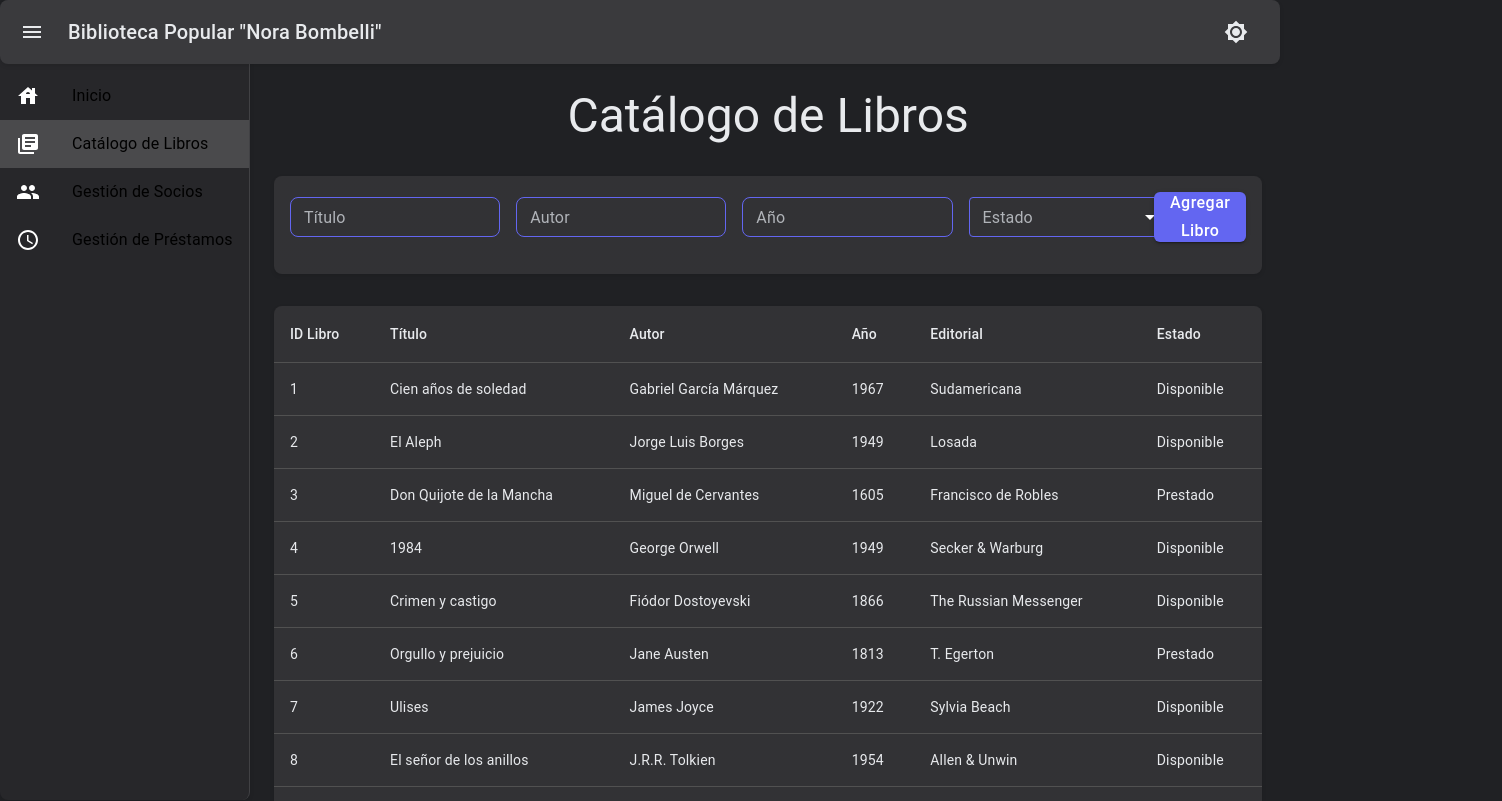
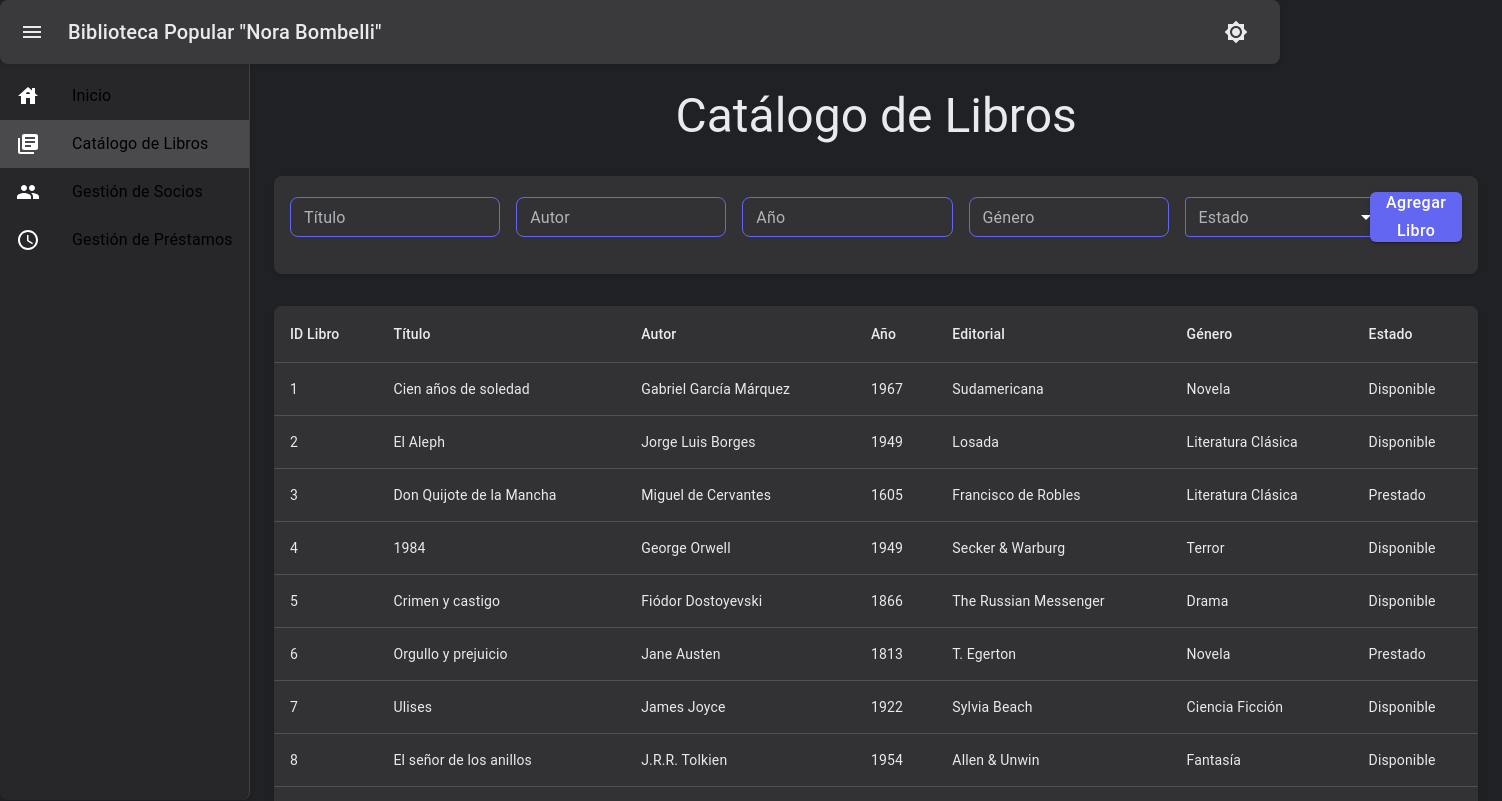
Before and after one commit to IgnacioNGarcia/biblioteca_front, a Next.js app: page /libros in a window 1280 px wide. Shown: the top 801 px of the page, 1502 px wide, since content can reach past the window. Built offline with nearby package versions, Linux system fonts and the light colour scheme.

Commit message:
Agrego filtrado por géneros con autocompletado y el detalle del género en el id de libros y préstamo. Agrego el género en mockData.

```diff
--- a/src/pages/libros/index.tsx
+++ b/src/pages/libros/index.tsx
@@ -18,11 +18,14 @@ import {
   FormControl,
   InputLabel,
   Select,
-  MenuItem
+  MenuItem,
+  Autocomplete
 } from '@mui/material';
 import { useRouter } from 'next/router';
 import { librosMock } from '../../utils/mockData';
 import { useState } from 'react';
+import { generos } from '../../utils/mockData';
+
 
 export default function LibrosPage() {
   const router = useRouter();
@@ -31,10 +34,11 @@ export default function LibrosPage() {
     autor: '',
     año: '',
     estado: '',
+    genero: ''
   });
   const [page, setPage] = React.useState(0);
   const [rowsPerPage, setRowsPerPage] = React.useState(10);
-
+  const [generoValue, setGeneroValue] = React.useState('');
 
   const librosFiltrados = React.useMemo(() => {
     return librosMock.filter(libro => {
@@ -42,7 +46,8 @@ export default function LibrosPage() {
         libro.titulo.toLowerCase().includes(filtros.titulo.toLowerCase()) &&
         libro.autor.toLowerCase().includes(filtros.autor.toLowerCase()) &&
         (filtros.año === '' || libro.año.toString().includes(filtros.año)) &&
-        (filtros.estado === '' ||filtros.estado === 'Todos' || libro.disponible === (filtros.estado === 'Disponible'))
+        (filtros.estado === '' ||filtros.estado === 'Todos' || libro.disponible === (filtros.estado === 'Disponible')) &&
+        (filtros.genero === '' || libro.genero.toLowerCase().includes(filtros.genero.toLowerCase()))
       );
     });
   }, [filtros]);
@@ -108,6 +113,22 @@ export default function LibrosPage() {
                 onChange={(e) => setFiltros({...filtros, año: e.target.value})}
                 sx={{ minWidth: 200 }}
               />
+              <Autocomplete
+                size="small"
+                options={generos}
+                value={filtros.genero}
+                onChange={(_, newValue) => setFiltros({...filtros, genero: newValue || ''})}
+                renderInput={(params) => (
+                  <TextField
+                    {...params}
+                    label="Género"
+                    variant="outlined"
+                    sx={{ minWidth: 200 }}
+                  />
+                )}
+                freeSolo
+                autoSelect
+              />
               <FormControl size="small">
                 <InputLabel id="estado-label">Estado</InputLabel>
                 <Select
@@ -164,6 +185,7 @@ export default function LibrosPage() {
               <TableCell>Autor</TableCell>
               <TableCell>Año</TableCell>
               <TableCell>Editorial</TableCell>
+              <TableCell>Género</TableCell>
               <TableCell>Estado</TableCell>
             </TableRow>
           </TableHead>
@@ -180,6 +202,7 @@ export default function LibrosPage() {
                 <TableCell>{libro.autor}</TableCell>
                 <TableCell>{libro.año}</TableCell>
                 <TableCell>{libro.editorial}</TableCell>
+                <TableCell>{libro.genero}</TableCell>
                 <TableCell>{libro.disponible ? 'Disponible' : 'Prestado'}</TableCell>
               </TableRow>
             ))}
--- a/src/pages/prestamos/[id].tsx
+++ b/src/pages/prestamos/[id].tsx
@@ -175,6 +175,12 @@ export default function DetallePrestamo() {
               </Typography>
               <Typography variant="body1">{libro.editorial}</Typography>
             </Box>
+            <Box>
+              <Typography variant="subtitle1" color="text.secondary">
+                Género
+              </Typography>
+              <Typography variant="body1">{libro.genero}</Typography>
+            </Box>
           </Paper>
         </Grid>
 
--- a/src/utils/mockData.ts
+++ b/src/utils/mockData.ts
@@ -7,6 +7,7 @@ export interface Libro {
   disponible: boolean;
   descripcion: string;
   isbn: number;
+  genero: string;
 }
 
 export interface Socio {
@@ -56,7 +57,8 @@ export const librosMock: Libro[] = [
       editorial: "Sudamericana",
       disponible: true,
       descripcion: "Una saga familiar en Macondo que abarca varias generaciones.",
-      isbn: 9780060114183
+      isbn: 9780060114183,
+      genero: "Novela"
     },
     {
       id: 2,
@@ -66,7 +68,8 @@ export const librosMock: Libro[] = [
       editorial: "Losada",
       disponible: true,
       descripcion: "Colección de cuentos que exploran temas como el infinito y la eternidad.",
-      isbn: 9788420692128
+      isbn: 9788420692128,
+      genero: "Literatura Clásica"
     },
     {
       id: 3,
@@ -76,7 +79,8 @@ export const librosMock: Libro[] = [
       editorial: "Francisco de Robles",
       disponible: false,
       descripcion: "Una de las mayores obras de la literatura universal.",
-      isbn: 9780744525021
+      isbn: 9780744525021,
+      genero: "Literatura Clásica"
     },
     {
       id: 4,
@@ -86,7 +90,8 @@ export const librosMock: Libro[] = [
       editorial: "Secker & Warburg",
       disponible: true,
       descripcion: "Una distopía que reflexiona sobre la vigilancia y la opresión.",
-      isbn: 9780744525021 //Random
+      isbn: 9780744525021,
+      genero: "Terror"
     },
     {
       id: 5,
@@ -96,7 +101,8 @@ export const librosMock: Libro[] = [
       editorial: "The Russian Messenger",
       disponible: true,
       descripcion: "Un drama psicológico sobre la moralidad y el arrepentimiento.",
-      isbn: 9780744525021 //Random
+        isbn: 9780744525021,
+      genero: "Drama"
     },
     {
       id: 6,
@@ -106,7 +112,8 @@ export const librosMock: Libro[] = [
       editorial: "T. Egerton",
       disponible: false,
       descripcion: "Una comedia romántica que satiriza la sociedad inglesa del siglo XIX.",
-      isbn: 9780744525021 //Random
+      isbn: 9780744525021,
+      genero: "Novela"
     },
     {
       id: 7,
@@ -116,7 +123,8 @@ export const librosMock: Libro[] = [
       editorial: "Sylvia Beach",
       disponible: true,
       descripcion: "Un relato experimental que narra un día en la vida de Leopold Bloom.",
-      isbn: 9780744525021 //Random
+      isbn: 9780744525021,
+      genero: "Ciencia Ficción"
     },
     {
       id: 8,
@@ -126,7 +134,8 @@ export const librosMock: Libro[] = [
       editorial: "Allen & Unwin",
       disponible: true,
       descripcion: "Una épica fantasía sobre la lucha entre el bien y el mal.",
-      isbn: 9780744525021 //Random
+      isbn: 9780744525021,
+      genero: "Fantasía"
     },
     {
       id: 9,
@@ -136,7 +145,8 @@ export const librosMock: Libro[] = [
       editorial: "J.B. Lippincott & Co.",
       disponible: false,
       descripcion: "Una novela que aborda el racismo y la justicia en el sur de Estados Unidos.",
-      isbn: 9780744525021 //Random
+      isbn: 9780744525021,
+      genero: "Novela"
     },
     {
       id: 10,
@@ -146,7 +156,8 @@ export const librosMock: Libro[] = [
       editorial: "Gallimard",
       disponible: true,
       descripcion: "Una exploración del existencialismo a través de la vida de Meursault.",
-      isbn: 9780744525021 //Random
+      isbn: 9780744525021,
+      genero: "Filosofía"
     },
     {
       id: 11,
@@ -156,7 +167,8 @@ export const librosMock: Libro[] = [
       editorial: "Ballantine Books",
       disponible: true,
       descripcion: "Una distopía sobre una sociedad donde los libros están prohibidos.",
-      isbn: 9780744525021 //Random
+      isbn: 9780744525021,
+      genero: "Ciencia Ficción"
     },
     {
       id: 12,
@@ -166,7 +178,8 @@ export const librosMock: Libro[] = [
       editorial: "Kurt Wolff",
       disponible: true,
       descripcion: "La historia de un hombre que se convierte en un insecto gigante.",
-      isbn: 9780744525021 //Random
+      isbn: 9780744525021,
+      genero: "Ciencia Ficción"
     },
     {
       id: 13,
@@ -176,7 +189,8 @@ export const librosMock: Libro[] = [
       editorial: "Charles Scribner's Sons",
       disponible: false,
       descripcion: "Un retrato de la era del jazz y la lucha por el sueño americano.",
-      isbn: 9780744525021 //Random
+      isbn: 9780744525021,
+      genero: "Literatura Clásica"
     },
     {
       id: 14,
@@ -186,7 +200,8 @@ export const librosMock: Libro[] = [
       editorial: "Grasset",
       disponible: true,
       descripcion: "Una extensa obra que reflexiona sobre la memoria y el tiempo.",
-      isbn: 9780744525021 //Random
+      isbn: 9780744525021,
+      genero: "Literatura Clásica"
     },
     {
       id: 15,
@@ -196,7 +211,8 @@ export const librosMock: Libro[] = [
       editorial: "Allen & Unwin",
       disponible: true,
       descripcion: "Las aventuras de Bilbo Bolsón en la Tierra Media.",
-      isbn: 9780744525021 //Random
+      isbn: 9780744525021,
+      genero: "Fantasía"
     },
     {
       id: 16,
@@ -206,7 +222,8 @@ export const librosMock: Libro[] = [
       editorial: "N/A",
       disponible: true,
       descripcion: "Una tragedia que explora la venganza, la traición y la locura.",
-      isbn: 9780744525021 //Random
+      isbn: 9780744525021,
+      genero: "Drama"
     },
     {
       id: 17,
@@ -216,7 +233,8 @@ export const librosMock: Libro[] = [
       editorial: "N/A",
       disponible: false,
       descripcion: "Un poema épico que describe un viaje por el infierno, el purgatorio y el paraíso.",
-      isbn: 9780744525021 //Random
+      isbn: 9780744525021,
+      genero: "Literatura Clásica"
     },
     {
       id: 18,
@@ -226,7 +244,8 @@ export const librosMock: Libro[] = [
       editorial: "Reynal & Hitchcock",
       disponible: true,
       descripcion: "Una historia poética sobre la vida y las relaciones humanas.",
-      isbn: 9780744525021 //Random
+      isbn: 9780744525021,
+      genero: "Literatura Clásica"
     },
     {
       id: 19,
@@ -236,7 +255,8 @@ export const librosMock: Libro[] = [
       editorial: "N/A",
       disponible: true,
       descripcion: "Las aventuras de Odiseo en su regreso a Ítaca.",
-      isbn: 9780744525021 //Random
+      isbn: 9780744525021,
+      genero: "Literatura Clásica"
     },
     {
       id: 20,
@@ -246,7 +266,8 @@ export const librosMock: Libro[] = [
       editorial: "Revue de Paris",
       disponible: false,
       descripcion: "La historia de una mujer atrapada en un matrimonio insatisfactorio.",
-      isbn: 9780744525021 //Random
+      isbn: 9780744525021,
+      genero: "Novela"
     }
 ];
 
@@ -465,3 +486,19 @@ export const Meses : {[key:string]:string} = {
   "11": "Noviembre",
   "12": "Diciembre"
 }
+
+export const generos = [
+  'Poesía',
+  'Ciencia Ficción',
+  'Fantasía',
+  'Historia',
+  'Biografía',
+  'Ensayo',
+  'Infantil',
+  'Juvenil',
+  'Literatura Clásica',
+  'Drama',
+  'Novela',
+  'Terror'
+  // Agrega más géneros según necesites
+];
```
Also changed, not shown: src/pages/libros/[id].tsx (+9 -0 lines), src/pages/socios/[id].tsx (+236 -131 lines).
